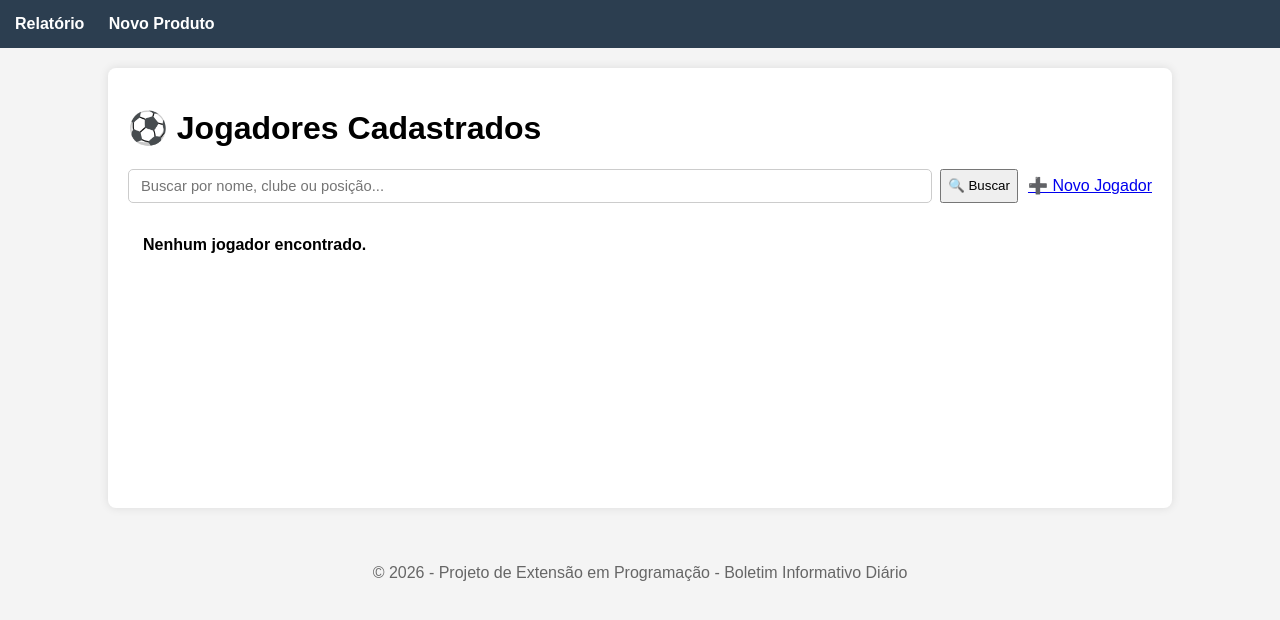
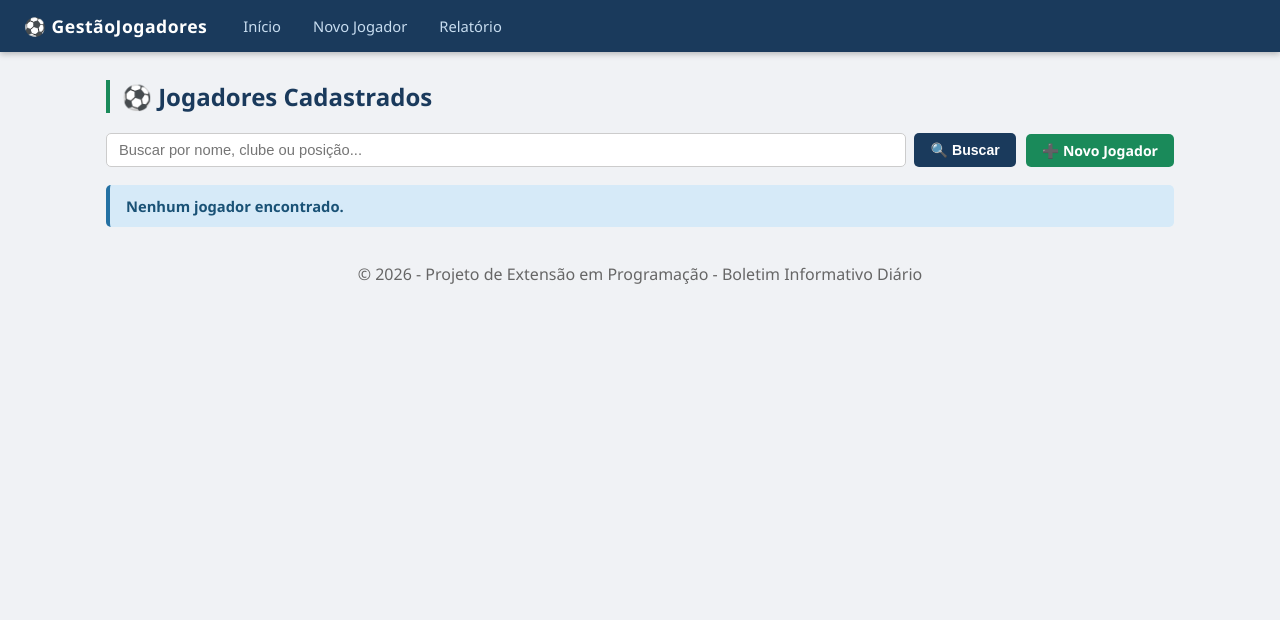
Before and after one commit to luanh-dev/projeto-bid, a PHP site: page /index.php in a window 1280 px wide. Shown: the top 620 px of the page. Run offline with PHP 8.4, Linux system fonts and the light colour scheme; data that the repository does not hold is empty.

Commit message:
Update header.php

```diff
--- a/header.php
+++ b/header.php
@@ -1,21 +1,194 @@
+<?php
+
+?>
 <!DOCTYPE html>
-<html lang="pt-br">
+<html lang="pt-BR">
 <head>
     <meta charset="UTF-8">
-    <title>Boletim Informativo Diário</title>
+    <meta name="viewport" content="width=device-width, initial-scale=1.0">
+    <title>Boletim Informativo Diário - BID</title>
     <style>
-        body { font-family: sans-serif; margin: 0; background: #f4f4f4; }
-        nav { background: #2c3e50; padding: 15px; color: white; }
-        nav a { color: white; text-decoration: none; margin-right: 20px; font-weight: bold; }
-        .container { background: white; width: 80%; margin: 20px auto; padding: 20px; border-radius: 8px; box-shadow: 0 0 10px rgba(0,0,0,0.1); min-height: 400px; }
-        .alert { padding: 15px; margin-bottom: 20px; border-radius: 4px; font-weight: bold; }
-        .success { background: #d4edda; color: #155724; border: 1px solid #c3e6cb; }
-        .error { background: #f8d7da; color: #721c24; border: 1px solid #f5c6cb; }
+        * { box-sizing: border-box; margin: 0; padding: 0; }
+
+        body {
+            font-family: 'Segoe UI', Arial, sans-serif;
+            background: #f0f2f5;
+            color: #222;
+        }
+
+        /* ── Barra de navegação ── */
+        nav {
+            background: #1a3a5c;
+            padding: 0 24px;
+            display: flex;
+            align-items: center;
+            gap: 8px;
+            flex-wrap: wrap;
+            box-shadow: 0 2px 6px rgba(0,0,0,.25);
+        }
+
+        nav .brand {
+            font-size: 1.1rem;
+            font-weight: 700;
+            color: #fff;
+            padding: 14px 0;
+            margin-right: 16px;
+            letter-spacing: .5px;
+        }
+
+        nav a {
+            color: #c8ddf0;
+            text-decoration: none;
+            padding: 14px 12px;
+            font-size: .92rem;
+            transition: background .2s, color .2s;
+            border-radius: 4px 4px 0 0;
+        }
+
+        nav a:hover, nav a.active {
+            background: #245a8a;
+            color: #fff;
+        }
+
+        /* ── Container principal ── */
+        main {
+            max-width: 1100px;
+            margin: 28px auto;
+            padding: 0 16px;
+        }
+
+        /* ── Títulos de página ── */
+        h1 {
+            font-size: 1.5rem;
+            margin-bottom: 20px;
+            color: #1a3a5c;
+            border-left: 4px solid #1a8a5a;
+            padding-left: 12px;
+        }
+
+        /* ── Tabela ── */
+        table {
+            width: 100%;
+            border-collapse: collapse;
+            background: #fff;
+            border-radius: 8px;
+            overflow: hidden;
+            box-shadow: 0 1px 4px rgba(0,0,0,.1);
+        }
+
+        th {
+            background: #1a3a5c;
+            color: #fff;
+            padding: 11px 14px;
+            text-align: left;
+            font-size: .88rem;
+            font-weight: 600;
+            text-transform: uppercase;
+            letter-spacing: .4px;
+        }
+
+        td {
+            padding: 10px 14px;
+            border-bottom: 1px solid #e8edf2;
+            font-size: .92rem;
+        }
+
+        tr:last-child td { border-bottom: none; }
+        tr:hover td { background: #f5f9ff; }
+
+        /* ── Botões ── */
+        .btn {
+            display: inline-block;
+            padding: 7px 16px;
+            border-radius: 5px;
+            border: none;
+            cursor: pointer;
+            font-size: .88rem;
+            font-weight: 600;
+            text-decoration: none;
+            transition: opacity .2s;
+        }
+        .btn:hover { opacity: .85; }
+        .btn-primary  { background: #1a3a5c; color: #fff; }
+        .btn-success  { background: #1a8a5a; color: #fff; }
+        .btn-warning  { background: #d4860e; color: #fff; }
+        .btn-danger   { background: #c0392b; color: #fff; }
+        .btn-info     { background: #2471a3; color: #fff; }
+        .btn-sm       { padding: 4px 10px; font-size: .82rem; }
+
+        /* ── Formulários ── */
+        .form-card {
+            background: #fff;
+            border-radius: 8px;
+            padding: 28px;
+            box-shadow: 0 1px 4px rgba(0,0,0,.1);
+            max-width: 760px;
+        }
+
+        .form-group { margin-bottom: 16px; }
+        .form-group label {
+            display: block;
+            font-size: .88rem;
+            font-weight: 600;
+            color: #444;
+            margin-bottom: 5px;
+        }
+        .form-group input,
+        .form-group select,
+        .form-group textarea {
+            width: 100%;
+            padding: 8px 12px;
+            border: 1px solid #ccc;
+            border-radius: 5px;
+            font-size: .92rem;
+            transition: border-color .2s;
+        }
+        .form-group input:focus,
+        .form-group select:focus,
+        .form-group textarea:focus {
+            outline: none;
+            border-color: #1a3a5c;
+            box-shadow: 0 0 0 3px rgba(26,58,92,.12);
+        }
+        .form-row {
+            display: grid;
+            grid-template-columns: 1fr 1fr;
+            gap: 16px;
+        }
+
+        /* ── Alertas ── */
+        .alert {
+            padding: 11px 16px;
+            border-radius: 5px;
+            margin-bottom: 16px;
+            font-size: .92rem;
+            font-weight: 600;
+        }
+        .alert-success { background: #d4efdf; color: #1d6a3a; border-left: 4px solid #1a8a5a; }
+        .alert-danger  { background: #fadbd8; color: #922b21; border-left: 4px solid #c0392b; }
+        .alert-info    { background: #d6eaf8; color: #1a5276; border-left: 4px solid #2471a3; }
+
+        /* ── Badge de status ── */
+        .badge {
+            display: inline-block;
+            padding: 3px 9px;
+            border-radius: 20px;
+            font-size: .78rem;
+            font-weight: 700;
+        }
+        .badge-ativo     { background: #d4efdf; color: #1d6a3a; }
+        .badge-suspenso  { background: #fdebd0; color: #935116; }
+        .badge-lesionado { background: #fadbd8; color: #922b21; }
+        .badge-inativo   { background: #eaecee; color: #555; }
     </style>
 </head>
 <body>
+
 <nav>
+    <span class="brand">⚽ GestãoJogadores</span>
+    <a href="index.php">Início</a>
+    <a href="insere.php">Novo Jogador</a>
     <a href="relatorio.php">Relatório</a>
-    <a href="insere.php">Novo Produto</a>
 </nav>
-<div class="container">
+
+<main>
```
